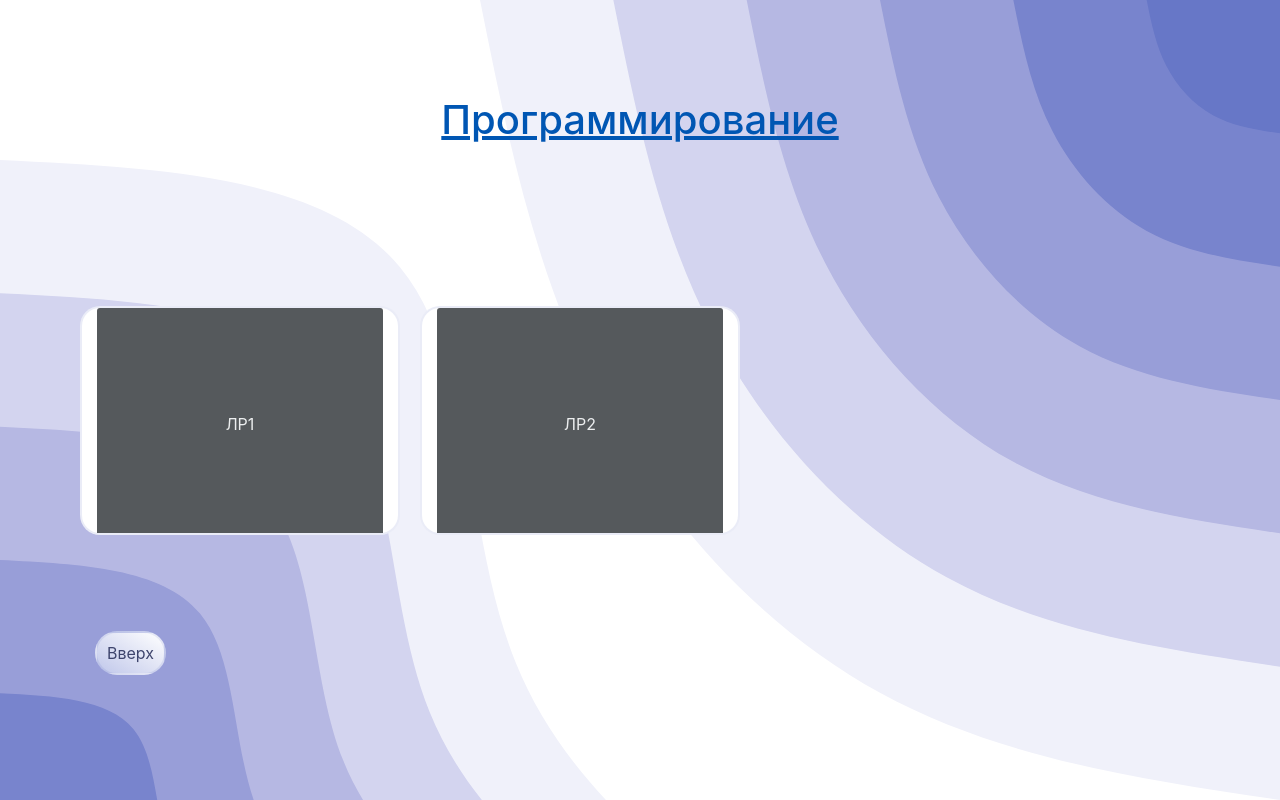
After one commit to webbsalad/portfolio_flask, a Flask app: page /prog in a window 1280 px wide. The commit adds this page. Run offline with Flask 3, Linux system fonts and the light colour scheme; some libraries are stand-ins or nearby versions.

Commit message:
add pages

```diff
--- a/app.py
+++ b/app.py
@@ -11,3 +11,19 @@ def index():
 @app.route('/about')
 def about():
     return render_template("about.html")
+
+@app.route('/prog')
+def prog():
+    return render_template("prog.html")
+
+@app.route('/db')
+def db():
+    return render_template("db.html")
+
+@app.route('/cw')
+def cw():
+    return render_template("cw.html")
+
+@app.route('/swt')
+def swt():
+    return render_template("swt.html")
--- a/static/css/style.css
+++ b/static/css/style.css
@@ -1,3 +1,7 @@
+a{
+  color: #3e456d;
+}
+
 a.no-decoration {
   text-decoration: none;
 }
@@ -6,16 +10,30 @@ body{
   width: 100%;
   height: 100%;
   background-image: url('/static/img/background.svg');
-  background-position: center center;
+  min-height: 100vh;
   background-size: cover;
+  background-repeat: no-repeat;
 
 
 }
 
-.content{
+@media (orientation: portrait) {
+  body{
+    background-image: url('/static/img/background_port.svg');
+  }
+
+  .row{
+    justify-content: center;
+  }
+
+}
+@media (orientation: landscape) {
+}
+
+.content {
   margin: 10px;
   padding: 10px;
-  background-color:#d4d8ea;
+  background: linear-gradient(to right top, #c0c7ea, #ffffff);
   border-radius: 30px;
   border: 2px solid #6777c723;
 }
--- /dev/null
+++ b/templates/prog.html
@@ -0,0 +1,58 @@
+{% extends 'base.html' %}
+
+{% block content %}
+<main>
+    <a href="/">
+        <section class="py-5 text-center container">
+            <div class="row py-lg-5">
+            <div class="col-lg-6 col-md-8 mx-auto">
+                <h1 class="fw-light">Программирование</h1>
+            </div>
+            </div>
+        </section>
+    </a>
+
+    <div class="album py-5 bg-body-tertiary">
+        <div class="container">
+
+        <div class="row row-cols-1 row-cols-sm-2 row-cols-md-3 g-3 text-center">
+
+            <a href="https://replit.com/@tot-kogho-siest/Progh4-lab1" class="no-decoration">
+                <div class="col">
+                    <div class="card">
+                        <div class="svg-container">
+                            <svg class="bd-placeholder-img card-img-top" width="100%" height="225" xmlns="http://www.w3.org/2000/svg" role="img" aria-label="Placeholder: Thumbnail" preserveAspectRatio="xMidYMid slice" focusable="false">
+                                <rect width="100%" height="100%" fill="#55595c"></rect>
+                                <text x="50%" y="50%" fill="#eceeef" text-anchor="middle" dominant-baseline="middle" dy=".3em">ЛР1</text>
+                            </svg>
+                        </div>
+                    </div>
+                </div>
+            </a>
+
+            <a href="https://replit.com/@tot-kogho-siest/Progh4-lab1" class="no-decoration">
+                <div class="col">
+                    <div class="card">
+                        <div class="svg-container">
+                            <svg class="bd-placeholder-img card-img-top" width="100%" height="225" xmlns="http://www.w3.org/2000/svg" role="img" aria-label="Placeholder: Thumbnail" preserveAspectRatio="xMidYMid slice" focusable="false">
+                                <rect width="100%" height="100%" fill="#55595c"></rect>
+                                <text x="50%" y="50%" fill="#eceeef" text-anchor="middle" dominant-baseline="middle" dy=".3em">ЛР2</text>
+                            </svg>
+                        </div>
+                    </div>
+                </div>
+            </a>
+
+        </div>
+    </div>
+
+</main>
+
+<footer class="text-body-secondary py-5">
+    <div class="container">
+      <p class="float-end mb-1">
+        <a href="#" class="no-decoration content">Вверх</a>
+      </p>
+    </div>
+</footer>
+{% endblock %}
```
Also changed, not shown: templates/about.html (+3 -4 lines), templates/cw.html (added, +50 -0 lines), templates/db.html (added, +16 -0 lines), templates/index.html (+10 -18 lines), templates/swt.html (added, +9 -0 lines), static/img/background_port.svg (added).
